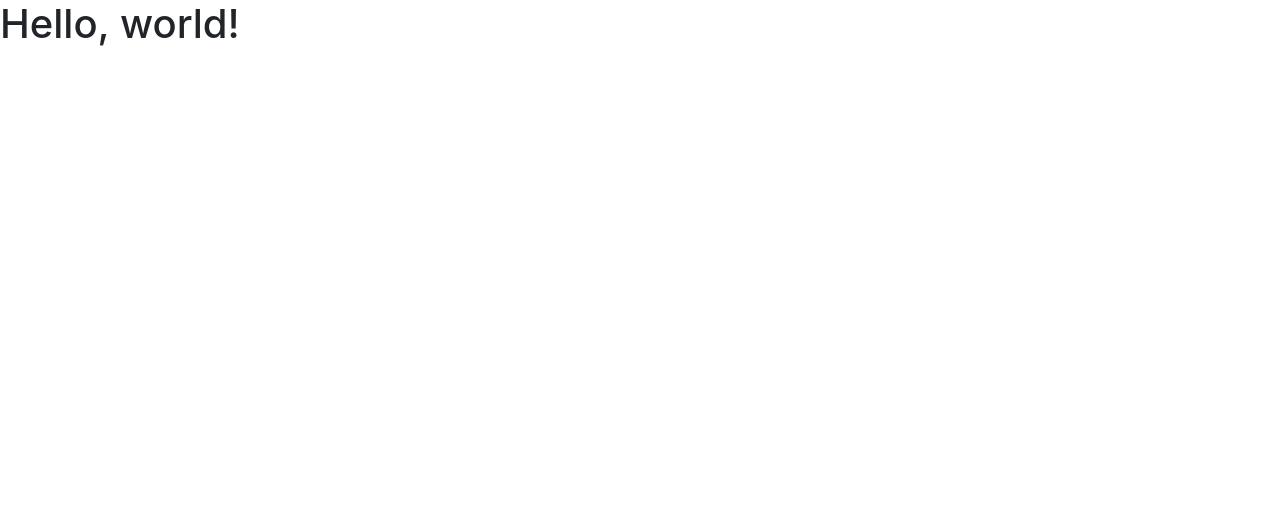
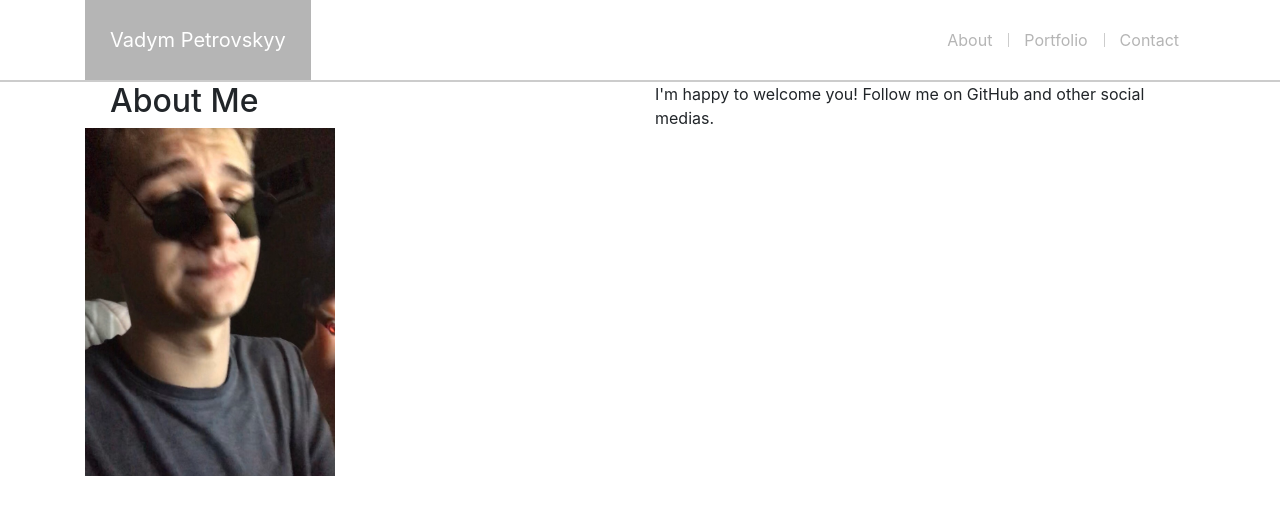
Before and after one commit to skybik/Bootstrap-Portfolio, a plain HTML site: page index.html in a window 1280 px wide. Drawn offline with nearby package versions, Linux system fonts and the light colour scheme.

Commit message:
added header, building layout using bootsrap grid

```diff
--- /dev/null
+++ b/assets/css/style.css
@@ -0,0 +1,37 @@
+/* Header */
+.header {
+background-color: #fff;
+border-bottom: 2px solid #ccc;
+}
+
+/* Navbar */
+.navbar {
+    padding: 0;
+    height: 80px;
+}
+
+.navbar-brand {
+    background-color: #b5b5b5;
+    padding: 25px 25px;
+    color: #fff;
+}
+
+/* Link bars */
+.nav-link + .nav-link::after {
+    content: "";
+    position: absolute;
+    left: 0;
+    top: 50%;
+    margin-top: -7px;
+    height: 14px;
+    border-left: 1px solid #ccc;
+}
+
+.nav-link {
+    position: relative;
+    color: #b5b5b5;
+}
+
+h2 {
+    margin-left: 25px;
+}
--- a/index.html
+++ b/index.html
@@ -7,11 +7,40 @@
 
     <!-- Bootstrap CSS -->
     <link rel="stylesheet" href="https://stackpath.bootstrapcdn.com/bootstrap/4.4.1/css/bootstrap.min.css" integrity="sha384-Vkoo8x4CGsO3+Hhxv8T/Q5PaXtkKtu6ug5TOeNV6gBiFeWPGFN9MuhOf23Q9Ifjh" crossorigin="anonymous">
+    <link rel="stylesheet" type="text/css" href="assets/css/style.css">
 
-    <title>Hello, world!</title>
+    <title>Portfolio</title>
   </head>
   <body>
-    <h1>Hello, world!</h1>
+
+    <header class="header">
+      <div class="container">
+        <div class="navbar ">
+          <a class="navbar-brand" href="#">Vadym Petrovskyy</a>
+          <nav class="nav">
+            <a class="nav-link" href="#">About</a>
+            <a class="nav-link" href="#">Portfolio</a>
+            <a class="nav-link" href="#">Contact</a>
+          </nav>
+        </div>
+      </div>
+    </header>
+
+    <main>
+        <div class="container">
+            <div class="row">
+              <div class="col">
+                  <h2>About Me</h2>
+                  <img src="assets/img/portfolio-avatar.jpg" class="img-fluid avatar" width="250px" alt="Responsive image">
+              </div>
+                  <div class="col">
+                    <p>I'm happy to welcome you! Follow me on GitHub and other social medias.</p>
+                  </div>
+            </div>
+        </div>
+    </main>
+
+    <footer></footer>
 
     <!-- Optional JavaScript -->
     <!-- jQuery first, then Popper.js, then Bootstrap JS -->
```
Also changed, not shown: assets/css/reset.css (added), assets/img/portfolio-avatar.jpg (added).
